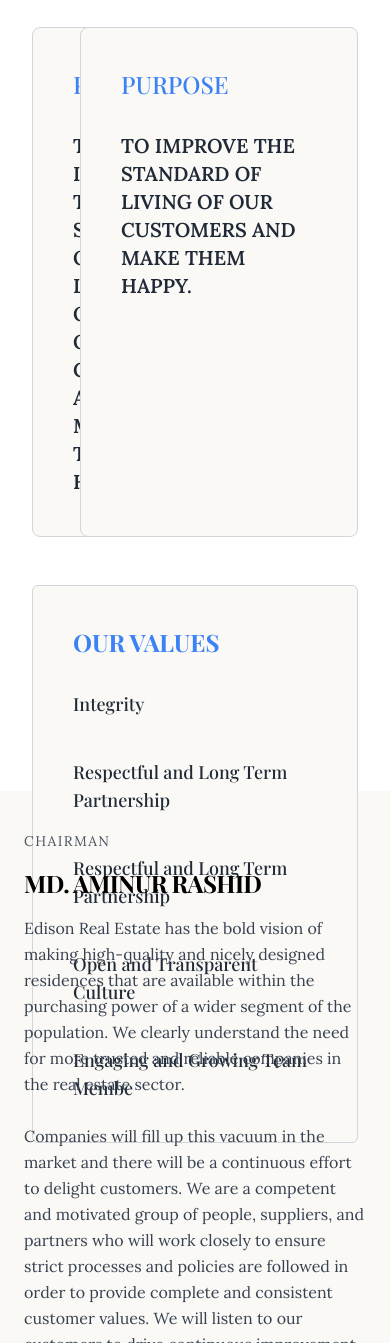
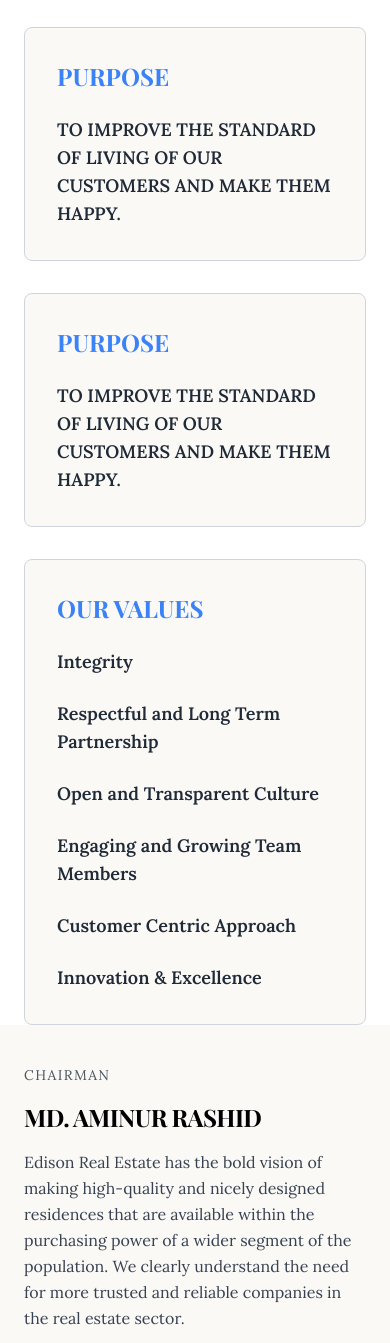
Before and after one commit to umme-Tahazzee/architect, a plain HTML site: page html/about.html in a window 390 px wide. Shown: the part 2020-3363 px from the top of the page. Drawn offline with nearby package versions, Linux system fonts and the light colour scheme.

Commit message:
fix responsive

```diff
--- a/html/about.html
+++ b/html/about.html
@@ -116,40 +116,42 @@
         </div>
     </section>
 
-    <section class="bg-white h-screen px-8 md:px-32 pt-20 w-full">
-        <div class=" md:max-w-5xl mx-auto grid grid-cols-1 md:grid-cols-2 gap-12">
-            <div class="bg-[#FAF9F5] border border-gray-300 rounded-lg uppercase p-10  space-y-8">
-                <h2 class="text-blue-500 text-2xl">Purpose</h2>
-                <div class="font-bold text-xl font-sora">To improve the standard of living of our
-                    customers and make them happy. </div>
+  <section class="bg-white min-h-screen px-6 md:px-32 pt-20 w-full">
+  <div class="max-w-5xl mx-auto grid grid-cols-1 md:grid-cols-2 gap-8 md:gap-12">
 
-            </div>
-            <div class="bg-[#FAF9F5] border border-gray-300 rounded-lg uppercase p-10 space-y-8 ">
-                <h2 class="text-blue-500 text-2xl ">Purpose</h2>
-                <div class="font-bold text-xl font-sora">To improve the standard of living of our
-                    customers and make them happy. </div>
+    <!-- Card 1 -->
+    <div class="bg-[#FAF9F5] border border-gray-300 rounded-lg p-8 md:p-10 uppercase space-y-6">
+      <h2 class="text-blue-500 text-2xl font-semibold">Purpose</h2>
+      <div class="font-bold text-lg md:text-xl font-sora">
+        To improve the standard of living of our customers and make them happy.
+      </div>
+    </div>
 
-            </div>
-            <div class="col-span-2 bg-[#FAF9F5] p-10 space-y-8  border border-gray-300 rounded-md">
-                <h2 class="text-blue-500 text-2xl mb-5 font-bold ">OUR VALUES</h2>
-                <div class="flex flex-col md:flex-row gap-10 text-lg">
-                    <h1>Integrity</h1>
-                    <h1>Respectful and Long
-                        Term Partnership</h1>
-                    <h1>Respectful and Long
-                        Term Partnership</h1>
-                    <h1>Open and Transparent
-                        Culture</h1>
-                    <h1>
-                        Engaging and Growing
-                        Team Membe</h1>
+    <!-- Card 2 -->
+    <div class="bg-[#FAF9F5] border border-gray-300 rounded-lg p-8 md:p-10 uppercase space-y-6">
+      <h2 class="text-blue-500 text-2xl font-semibold">Purpose</h2>
+      <div class="font-bold text-lg md:text-xl font-sora">
+        To improve the standard of living of our customers and make them happy.
+      </div>
+    </div>
 
-                </div>
-            </div>
+    <!-- Values -->
+    <div class="col-span-1 md:col-span-2 bg-[#FAF9F5] border border-gray-300 rounded-lg p-8 md:p-10">
+      <h2 class="text-blue-500 text-2xl mb-6 font-bold">OUR VALUES</h2>
 
-        </div>
+      <div class="grid grid-cols-1 md:grid-cols-3 gap-6 text-lg">
+        <div class="font-semibold">Integrity</div>
+        <div class="font-semibold">Respectful and Long Term Partnership</div>
+        <div class="font-semibold">Open and Transparent Culture</div>
+        <div class="font-semibold">Engaging and Growing Team Members</div>
+        <div class="font-semibold">Customer Centric Approach</div>
+        <div class="font-semibold">Innovation & Excellence</div>
+      </div>
+    </div>
 
-    </section>
+  </div>
+</section>
+
 
 
     <section class="bg-[#FAF9F5] text-black pt-10 md:pt-20 pb-16">
```
Also changed, not shown: html/project.html (+2 -2 lines).
